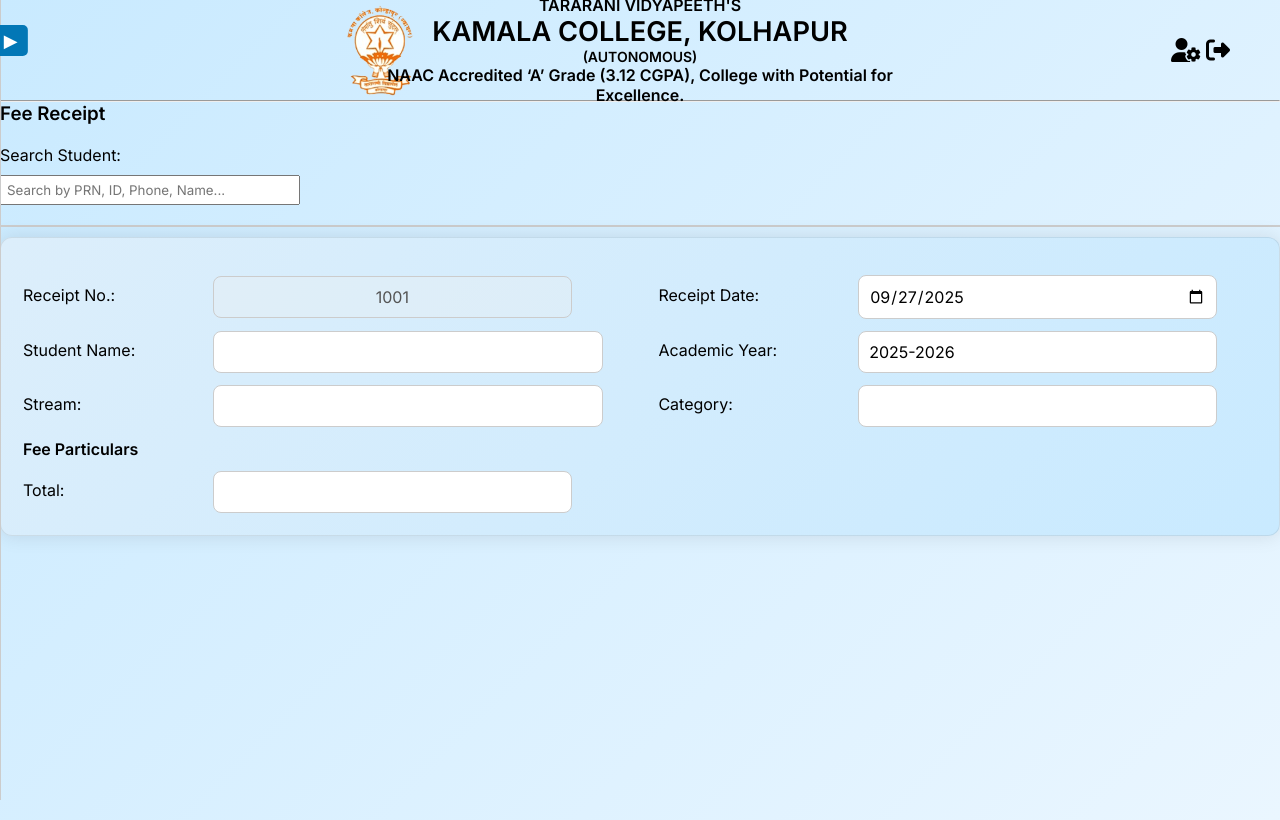
After one commit to Shri8055/Kamala_College, a PHP site: page /phpmail/forms/rct.php in a window 1280 px wide. The commit adds this page. Run offline with PHP 8.4, Linux system fonts and the light colour scheme.

Commit message:
Commit 27/09

```diff
--- /dev/null
+++ b/forms/rct.php
@@ -0,0 +1,130 @@
+<?php
+include_once('../includes/header.php');
+include '../includes/db.php';
+
+// Calculate academic year dynamically
+$year = date("Y");
+$month = date("n");
+if($month >= 6) {
+    $acadYear = $year . "-" . ($year+1); // e.g. June 2025 → 2025-2026
+} else {
+    $acadYear = ($year-1) . "-" . $year; // e.g. Jan 2025 → 2024-2025
+}
+?>
+<!DOCTYPE html>
+<html lang="en">
+<head>
+<meta charset="UTF-8" />
+<meta name="viewport" content="width=device-width, initial-scale=1.0" />
+<title>Kamala College | Fee Receipt</title>
+<link rel="stylesheet" href="../assets/css/addclass.css">
+<link rel="stylesheet" href="https://cdnjs.cloudflare.com/ajax/libs/font-awesome/6.4.0/css/all.min.css">
+<style>
+.search-box { margin: 20px 0; }
+.search-results { border: 1px solid #ccc; max-height: 200px; overflow-y: auto; }
+.search-results table { width: 100%; border-collapse: collapse; }
+.search-results td { padding: 6px; border-bottom: 1px solid #eee; cursor: pointer; }
+.search-results tr:hover { background: #f2f2f2; }
+</style>
+</head>
+<body>
+
+<h3>Fee Receipt</h3>
+
+<!-- 🔍 Search Box -->
+<div class="search-box">
+    <label>Search Student: </label>
+    <input type="text" id="stuSearch" placeholder="Search by PRN, ID, Phone, Name..." style="width: 300px; padding: 5px;">
+</div>
+<div id="searchResults" class="search-results"></div>
+
+<form id="receiptForm" action="castem.php" method="POST">
+    <table>
+        <tr>
+            <td><label for="r_no">Receipt No.:</label></td>
+            <td><input id="r_no" name="r_no" type="text" value="1001" style="text-align: center;" required disabled></td>
+            <td></td><td></td>
+            <td><label for="r_date">Receipt Date:</label></td>
+            <td><input id="r_date" name="r_date" type="date"></td>
+        </tr>
+        <tr>
+            <td><label for="r_stu_name">Student Name:</label></td>
+            <td colspan="3"><input id="r_stu_name" name="r_stu_name" type="text" readonly></td>
+            <td><label for="r_acad_yr">Academic Year:</label></td>
+            <td><input type="text" id="r_acad_yr" name="r_acad_yr" value="<?php echo $acadYear; ?>" readonly></td>
+        </tr>
+        <tr>
+            <td><label for="r_stu_str">Stream:</label></td>
+            <td colspan="3"><input type="text" id="r_stu_str" name="r_stu_str" readonly></td>
+            <td><label for="r_stu_cat">Category:</label></td>
+            <td><input type="text" id="r_stu_cat" name="r_stu_cat" readonly></td>
+        </tr>
+
+        <!-- Fee Particulars will load here -->
+        <tr><td colspan="6"><h4>Fee Particulars</h4></td></tr>
+        <tbody id="feeRows"></tbody>
+
+        <tr>
+            <td><label for="fee_tot">Total:</label></td>
+            <td><input type="text" id="fee_tot" name="fee_tot" readonly></td>
+        </tr>
+    </table>
+</form>
+
+<script>
+// 📌 Set today's date by default
+const today = new Date().toISOString().split("T")[0];
+const rDate = document.getElementById("r_date");
+rDate.value = today;
+
+// ❌ Prevent back-date or future-date
+rDate.addEventListener("change", function() {
+    if (this.value !== today) {
+        alert("You cannot change the date. Resetting to today's date.");
+        this.value = today;
+    }
+});
+
+// 🔍 Live Search
+document.getElementById("stuSearch").addEventListener("keyup", function(){
+    let query = this.value.trim();
+    if(query.length < 2) {
+        document.getElementById("searchResults").innerHTML = "";
+        return;
+    }
+
+    fetch("search_student.php?q=" + encodeURIComponent(query))
+        .then(res => res.text())
+        .then(data => {
+            document.getElementById("searchResults").innerHTML = data;
+        });
+});
+
+// 📌 When row clicked
+function selectStudent(rid, prn, fullname, cls, category, stuType) {
+    document.getElementById("searchResults").innerHTML = "";
+    document.getElementById("r_stu_name").value = fullname;
+    document.getElementById("r_stu_str").value = cls;
+    document.getElementById("r_stu_cat").value = category;
+
+    // Fetch fee structure with type
+    fetch("load_fees.php?cls=" + encodeURIComponent(cls) + "&type=" + encodeURIComponent(stuType))
+        .then(res => res.json())
+        .then(data => {
+            let feeBody = document.getElementById("feeRows");
+            feeBody.innerHTML = "";
+            let total = 0;
+            data.forEach(row => {
+                total += parseFloat(row.amount);
+                feeBody.innerHTML += `
+                <tr>
+                    <td>${row.sh_nm}</td>
+                    <td><input type="text" value="${row.amount}" readonly></td>
+                </tr>`;
+            });
+            document.getElementById("fee_tot").value = total.toFixed(2);
+        });
+}
+</script>
+</body>
+</html>
--- a/includes/header.php
+++ b/includes/header.php
@@ -36,6 +36,7 @@
       <a href="feem.php"><button class="dropbtn action-button">Add Fee Structure</button></a>
       <a href="register.php"><button class="dropbtn action-button">Student Registration</button></a>
       <a href="verify.php"><button class="dropbtn action-button">Student Verification</button></a>
+      <a href="rct.php"><button class="dropbtn action-button">Fee Receipt</button></a>
     </div>
     <div class="dropdown">
       <button class="dropbtn action-button">Master</button>
```
Also changed, not shown: forms/load_fees.php (added, +30 -0 lines), forms/search_student.php (added, +32 -0 lines).
